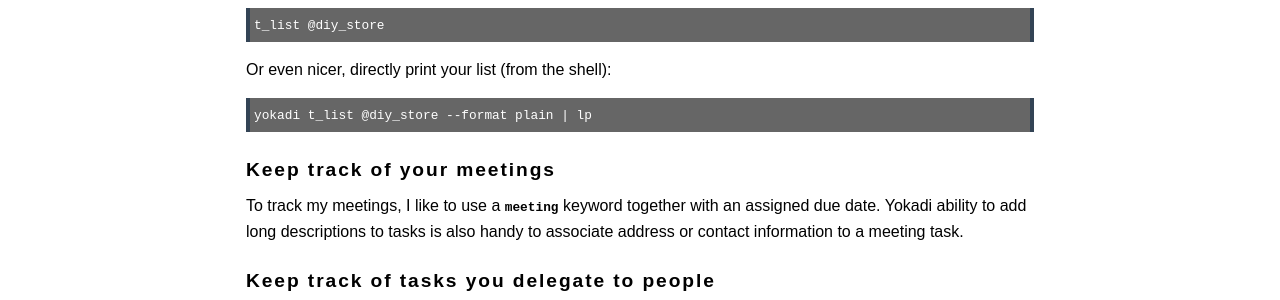
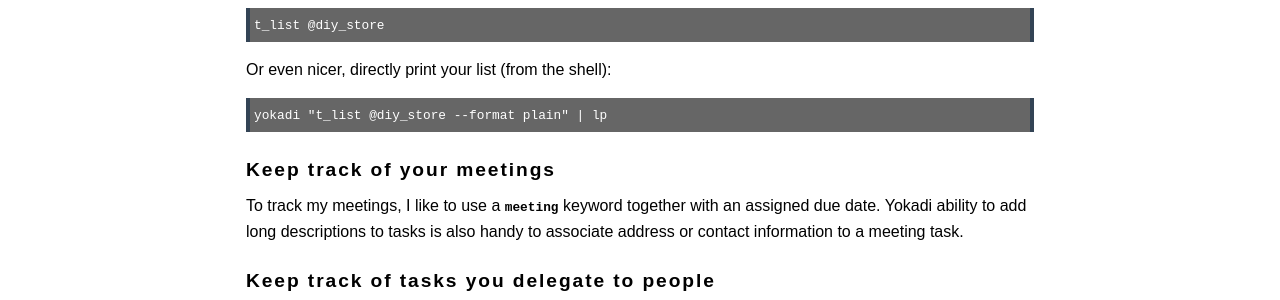
Before and after one commit to yokadi/yokadi.github.com, a Jekyll site: the page built from tips.markdown, in a window 1280 px wide. Shown: the part 752-1052 px from the top of the page. Built offline with Jekyll 4.4.1, drawn with Linux system fonts in a browser that asks for light colours.

```diff
--- a/tips.markdown
+++ b/tips.markdown
@@ -39,7 +39,7 @@ are planning a trip to the store, get the list of what to buy with:
 
 Or even nicer, directly print your list (from the shell):
 
-    yokadi t_list @diy_store --format plain | lp
+    yokadi "t_list @diy_store --format plain" | lp
 
 ## Keep track of your meetings
 
```
